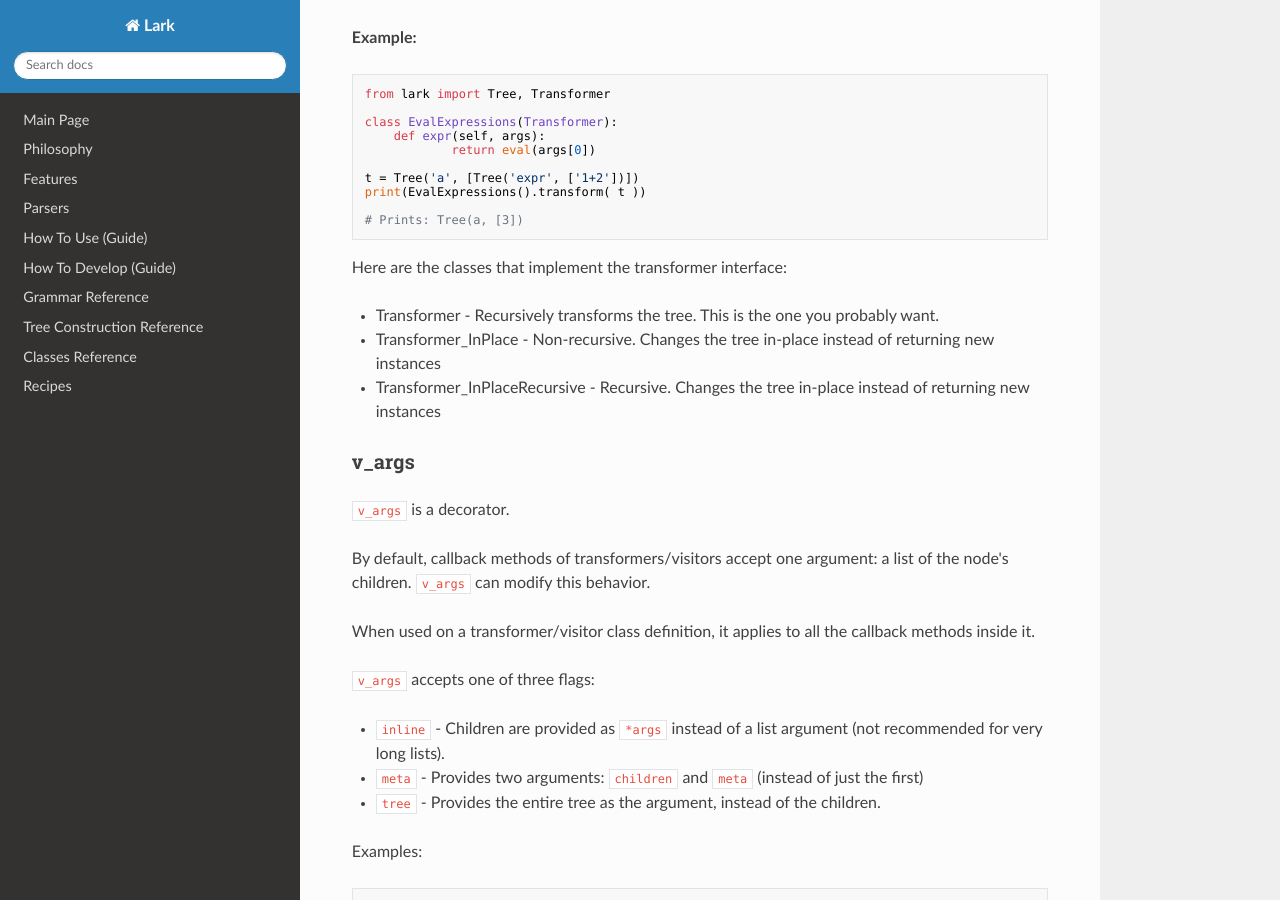
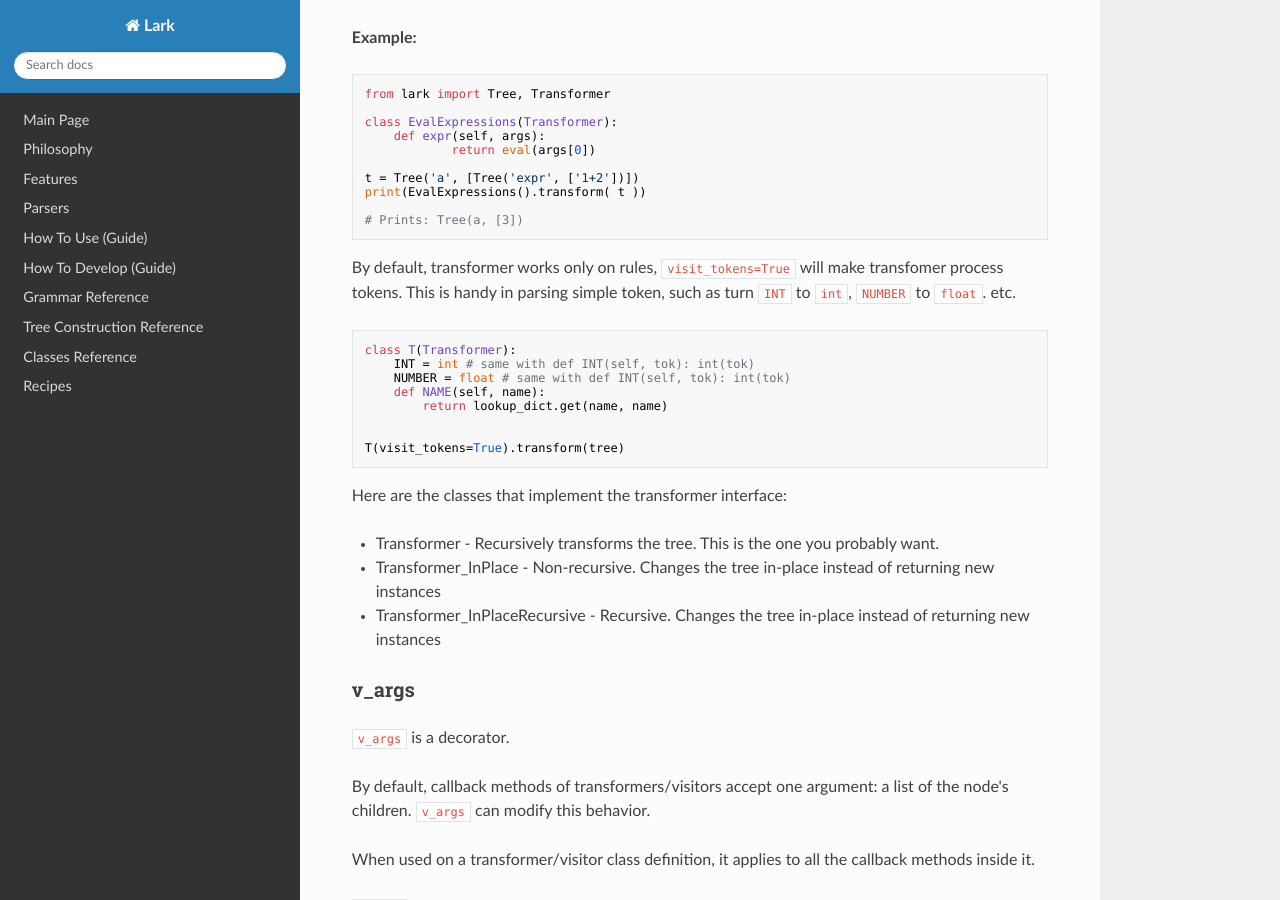
Before and after one commit to lark-parser/lark, an MkDocs documentation site: the page built from docs/transfromer_and_vistor.md, in a window 1280 px wide and 900 px high, scrolled down 1149 px. Built offline with MkDocs 1.6.1, drawn with Linux system fonts in a browser that asks for light colours; nearby versions of some CDN libraries; old or Windows-style settings are respelled for this version of MkDocs.

Commit message:
transform token doc

````diff
--- a/docs/transfromer_and_vistor.md
+++ b/docs/transfromer_and_vistor.md
@@ -40,6 +40,7 @@ Because nodes are reduced from leaf to root, at any point the callbacks may assu
 
 Transformers can be chained into a new transformer by using multiplication.
 
+
 **Example:**
 ```python
 from lark import Tree, Transformer
@@ -54,6 +55,18 @@ print(EvalExpressions().transform( t ))
 # Prints: Tree(a, [3])
 ```
 
+By default, transformer works only on rules, `visit_tokens=True` will make transfomer process tokens. This is handy in parsing simple token, such as turn `INT` to `int`, `NUMBER` to `float`. etc.
+
+```python
+class T(Transformer):
+    INT = int # same with def INT(self, tok): int(tok)
+    NUMBER = float # same with def INT(self, tok): int(tok)
+    def NAME(self, name):
+        return lookup_dict.get(name, name)
+
+
+T(visit_tokens=True).transform(tree)
+```
 
 Here are the classes that implement the transformer interface:
 
````
